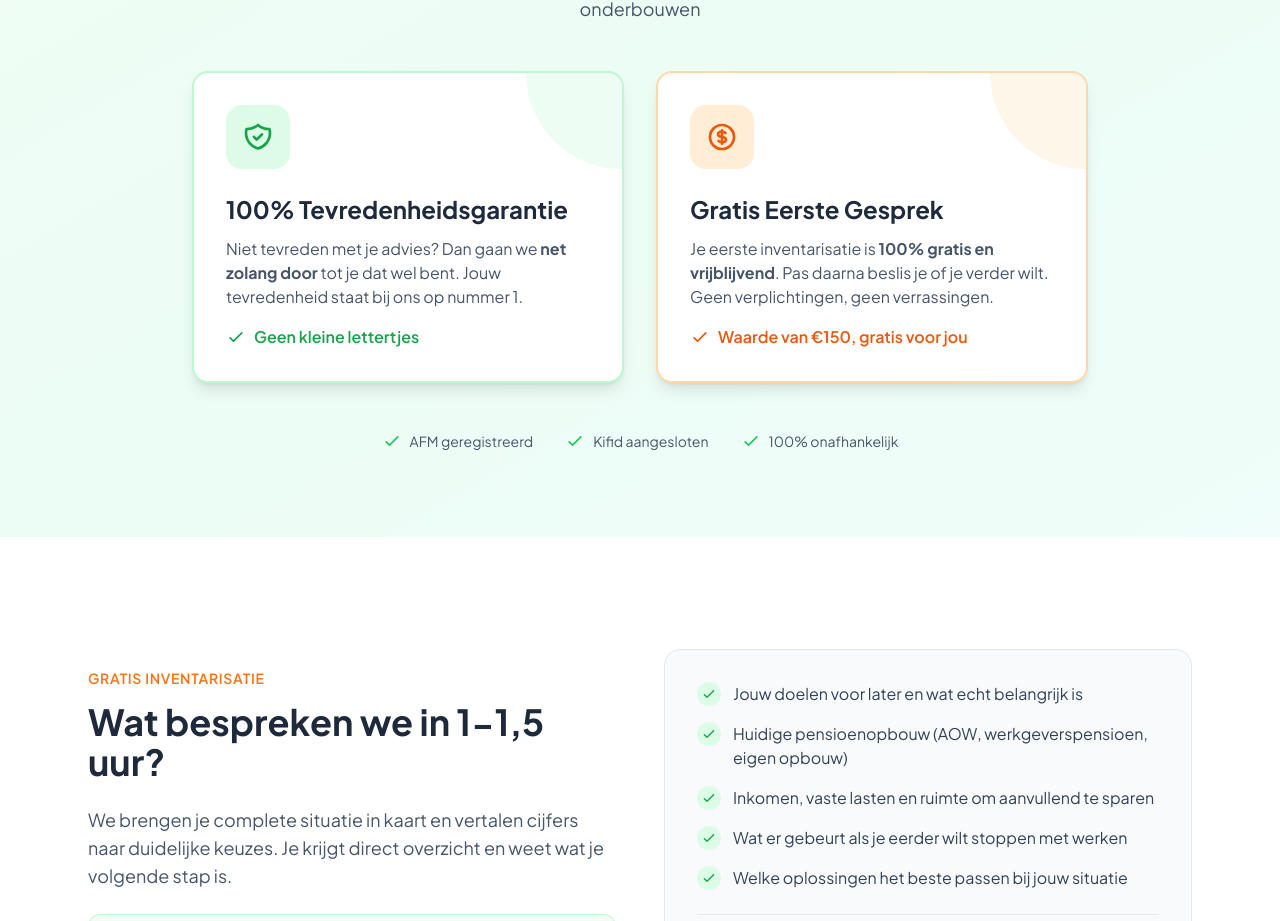
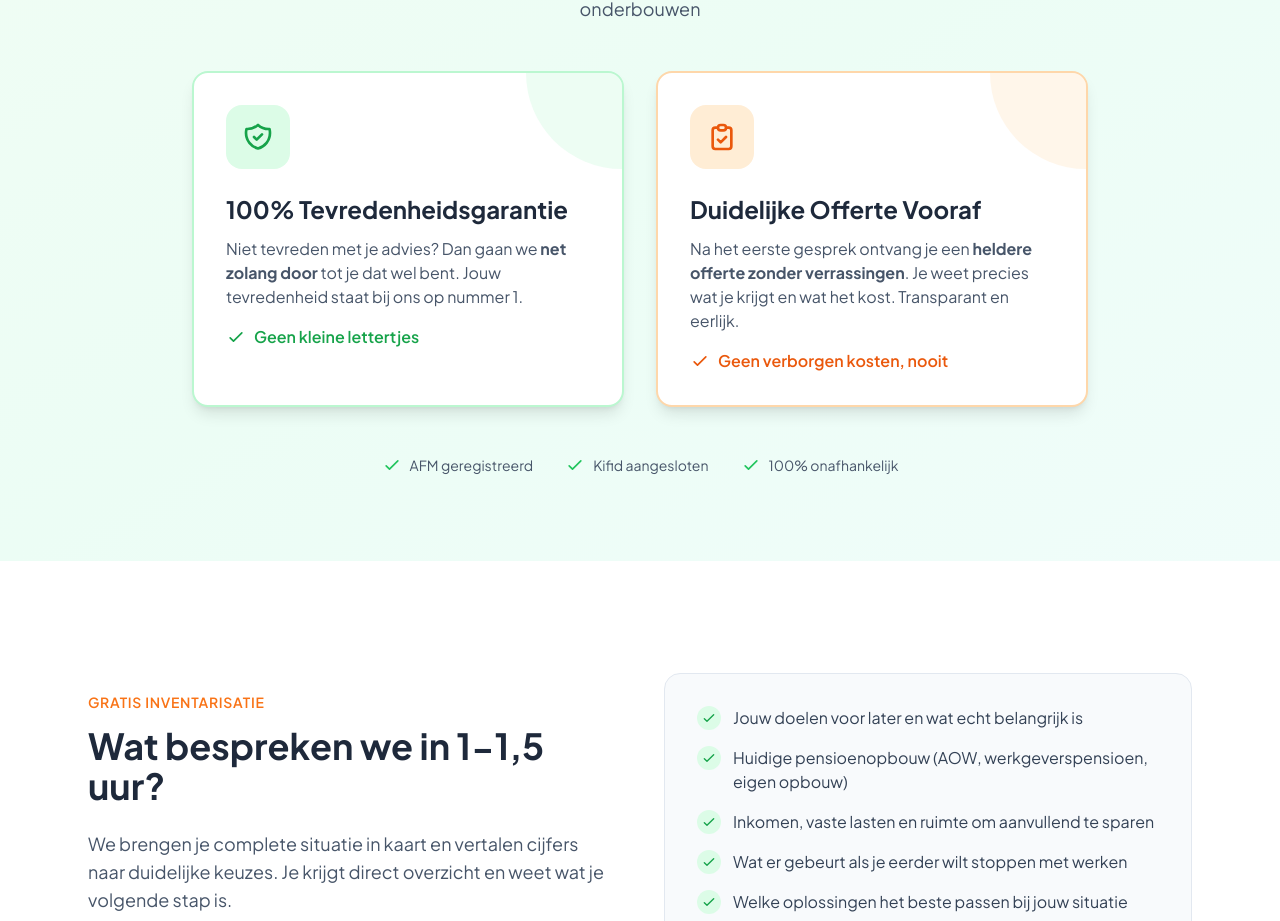
Before and after one commit to sharafatarsham-tech/mijnpensioengevuld-new, a Next.js app: page / in a window 1280 px wide. Shown: the part 3419-4340 px from the top of the page. Built offline with nearby package versions, Linux system fonts and the light colour scheme; no server answers.

Commit message:
Fix AFM compliance: Replace 'Gratis eerste gesprek' with 'Duidelijke offerte vooraf' - First consultation being free is legally required (AFM), not a USP

```diff
--- a/app/page.tsx
+++ b/app/page.tsx
@@ -320,17 +320,17 @@ function GuaranteeSection() {
             <div className="relative">
               <div className="w-16 h-16 bg-orange-100 rounded-2xl flex items-center justify-center mb-6">
                 <svg className="w-8 h-8 text-orange-600" fill="none" stroke="currentColor" viewBox="0 0 24 24">
-                  <path strokeLinecap="round" strokeLinejoin="round" strokeWidth={2} d="M12 8c-1.657 0-3 .895-3 2s1.343 2 3 2 3 .895 3 2-1.343 2-3 2m0-8c1.11 0 2.08.402 2.599 1M12 8V7m0 1v8m0 0v1m0-1c-1.11 0-2.08-.402-2.599-1M21 12a9 9 0 11-18 0 9 9 0 0118 0z" />
+                  <path strokeLinecap="round" strokeLinejoin="round" strokeWidth={2} d="M9 5H7a2 2 0 00-2 2v12a2 2 0 002 2h10a2 2 0 002-2V7a2 2 0 00-2-2h-2M9 5a2 2 0 002 2h2a2 2 0 002-2M9 5a2 2 0 012-2h2a2 2 0 012 2m-6 9l2 2 4-4" />
                 </svg>
               </div>
-              <h3 className="text-2xl font-bold text-slate-800 mb-3">Gratis Eerste Gesprek</h3>
+              <h3 className="text-2xl font-bold text-slate-800 mb-3">Duidelijke Offerte Vooraf</h3>
               <p className="text-slate-600 mb-4">
-                Je eerste inventarisatie is <strong>100% gratis en vrijblijvend</strong>.
-                Pas daarna beslis je of je verder wilt. Geen verplichtingen, geen verrassingen.
+                Na het eerste gesprek ontvang je een <strong>heldere offerte zonder verrassingen</strong>.
+                Je weet precies wat je krijgt en wat het kost. Transparant en eerlijk.
               </p>
               <div className="flex items-center gap-2 text-orange-600 font-semibold">
                 <CheckIcon size="md" />
-                <span>Waarde van €150, gratis voor jou</span>
+                <span>Geen verborgen kosten, nooit</span>
               </div>
             </div>
           </div>
```
